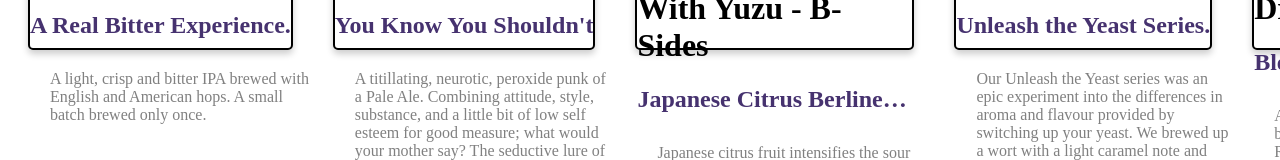
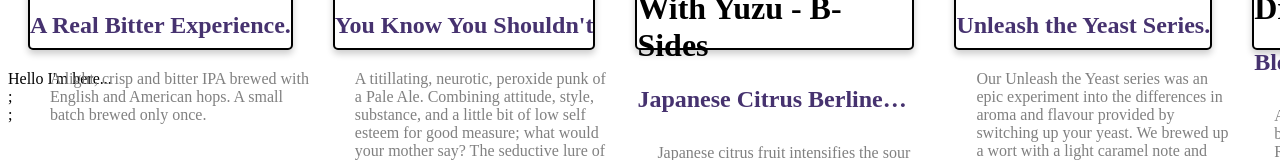
Before and after one commit to bridgetjpereira/brewdog-site, a React (Create React App) app: page / in a window 1280 px wide. Shown: the part 382-542 px from the top of the page. Built offline with nearby package versions, Linux system fonts and the light colour scheme.

Commit message:
Mapping over data

```diff
--- a/src/App.jsx
+++ b/src/App.jsx
@@ -2,10 +2,20 @@ import React from "react";
 import Card from "./components/Card";
 import beers from "./data/beers";
 import styles from "./App.module.scss";
+import NavBar from "./components/NavBar/NavBar.jsx";
 
 const App = () => {
-  const getCardFrontJSX = (beer) => <Card beer={beer} />;
-  return <div className={styles.App}>{beers.map(getCardFrontJSX)}</div>;
+  const getCardFrontJSX = (beer) => <Card beer={beer} key={beer.id} />;
+
+  return (
+    <>
+      <div className={styles.App}>{beers.map(getCardFrontJSX)}</div>
+      <section className={styles.nav}>
+        <NavBar />;
+      </section>
+      ;
+    </>
+  );
 };
 
 export default App;
--- /dev/null
+++ b/src/components/NavBar/NavBar.jsx
@@ -0,0 +1,8 @@
+import React from "react";
+import styles from "./NavBar.module.scss";
+
+const Navbar = () => {
+  return <div>Hello I'm here...</div>;
+};
+
+export default Navbar;
--- /dev/null
+++ b/src/components/NavBar/NavBar.module.scss
@@ -0,0 +1 @@
+@import "../../../variables.scss";
--- /dev/null
+++ b/src/components/NavBar/index.js
@@ -0,0 +1,2 @@
+import NavBar from "./NavBar.jsx";
+export default NavBar;
```
Also changed, not shown: 1 other file (tests, documents, lock files or other folders).
